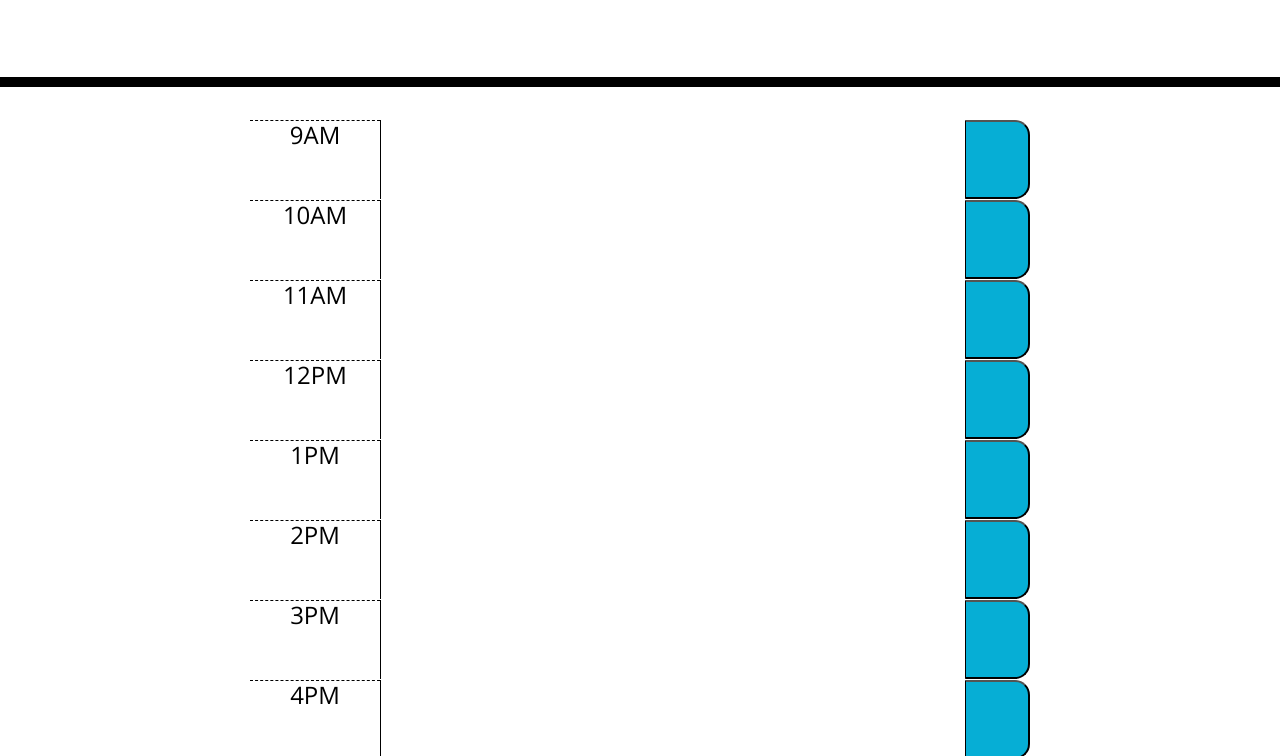
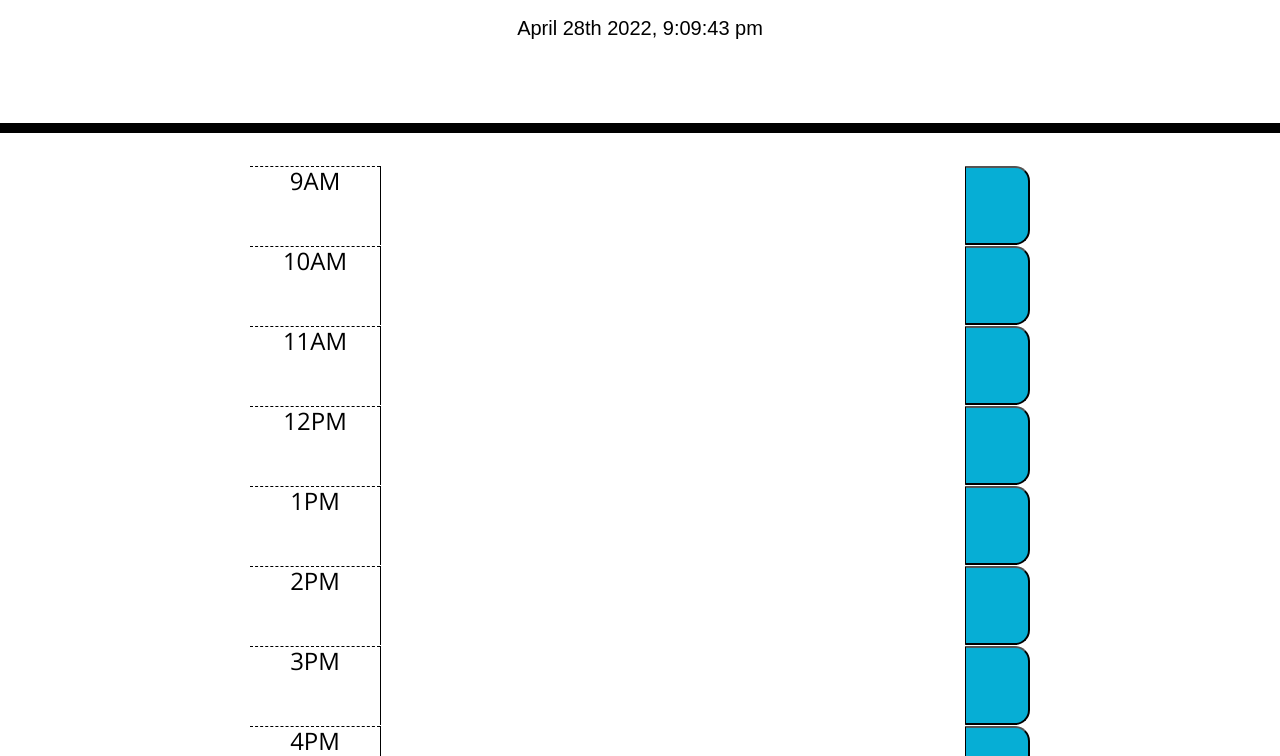
Before and after one commit to alanam79/work-day-scheduler, a plain HTML site: page index.html in a window 1280 px wide. Shown: the part 174-930 px from the top of the page. Drawn offline with nearby package versions, Linux system fonts and the light colour scheme; a web font is replaced by a local one.

Commit message:
added date and time to top of calender

```diff
--- a/assets/scheduler.js
+++ b/assets/scheduler.js
@@ -0,0 +1,3 @@
+var displayCurrentDay = document.querySelector("#currentDay");
+var currentDay = moment();
+displayCurrentDay.textContent = currentDay.format('MMMM Do YYYY, h:mm:ss a');
--- a/index.html
+++ b/index.html
@@ -83,6 +83,7 @@
     <script src="https://cdnjs.cloudflare.com/ajax/libs/jquery/3.4.1/jquery.min.js"></script>
     <script src="https://cdnjs.cloudflare.com/ajax/libs/popper.js/1.15.0/umd/popper.min.js"></script>
     <script src="https://cdnjs.cloudflare.com/ajax/libs/twitter-bootstrap/4.3.1/js/bootstrap.min.js"></script>
+    <script src="https://cdnjs.cloudflare.com/ajax/libs/moment.js/2.24.0/moment.min.js"></script>
     <script src="assets/scheduler.js" ></script>
   </body>
 </html>
```
